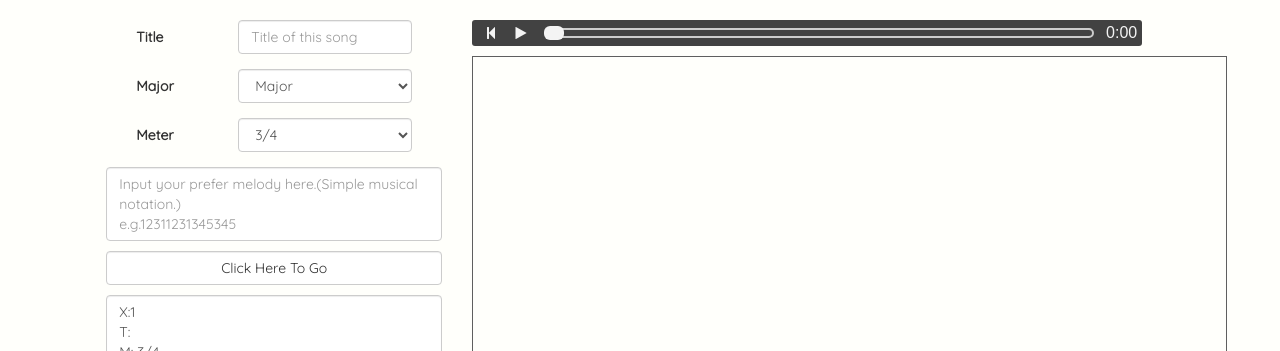
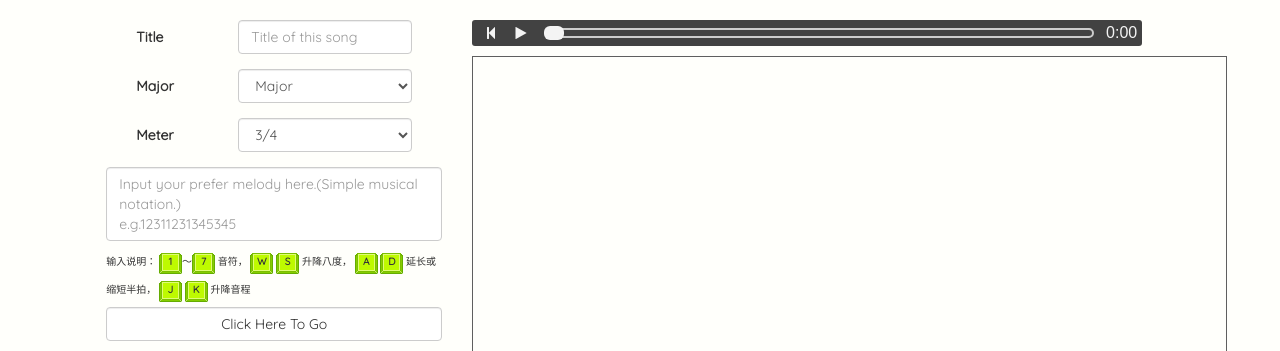
Before and after one commit to yippp/Musier, a Django app: page /app/notionLoad/ in a window 1280 px wide. Shown: the part 51-402 px from the top of the page. Run offline with Django 3.2, Linux system fonts and the light colour scheme; a map, chart or similar area stays blank; some libraries are stand-ins or nearby versions.

Commit message:
Some major changes
1. Move most js script to musier.js;
2. add instruction for input

```diff
--- /dev/null
+++ b/MusierWeb/app/static/app/musier.js
@@ -0,0 +1,131 @@
+// 文本编辑插件
+{}(function($){
+    /*
+     * 文本域光标操作（选、添、删、取）
+     */
+    $.fn.extend({
+        /*
+         * 获取光标所在位置
+         */
+        iGetFieldPos:function(){
+            var field=this.get(0);
+            if(document.selection){
+                //IE
+                $(this).focus();
+                var sel=document.selection;
+                var range=sel.createRange();
+                var dupRange=range.duplicate();
+                dupRange.moveToElementText(field);
+                dupRange.setEndPoint('EndToEnd',range);
+                field.selectionStart=dupRange.text.length-range.text.length;
+                field.selectionEnd=field.selectionStart+ range.text.length;
+            }
+            return field.selectionStart;
+        },
+        /*
+         * 选中指定位置内字符 || 设置光标位置
+         * --- 从start起选中(含第start个)，到第end结束（不含第end个）
+         * --- 若不输入end值，即为设置光标的位置（第start字符后）
+         */
+        iSelectField:function(start,end){
+            var field=this.get(0);
+            //end未定义，则为设置光标位置
+            if(arguments[1]==undefined){
+                end=start;
+            }
+            if(document.selection){
+                //IE
+                var range = field.createTextRange();
+                range.moveEnd('character',-$(this).val().length);
+                range.moveEnd('character',end);
+                range.moveStart('character',start);
+                range.select();
+            }else{
+                //非IE
+                field.setSelectionRange(start,end);
+                $(this).focus();
+            }
+        },
+        /*
+         * 选中指定字符串
+         */
+        iSelectStr:function(str){
+            var field=this.get(0);
+            var i=$(this).val().indexOf(str);
+            i != -1 ? $(this).iSelectField(i,i+str.length) : false;
+        },
+        /*
+         * 在光标之后插入字符串
+         */
+        iAddField:function(str){
+            var field=this.get(0);
+            var v=$(this).val();
+            var len=$(this).val().length;
+            if(document.selection){
+                //IE
+                $(this).focus()
+                document.selection.createRange().text=str;
+            }else{
+                //非IE
+                var selPos=field.selectionStart;
+                $(this).val($(this).val().slice(0,field.selectionStart)+str+$(this).val().slice(field.selectionStart,len));
+                this.iSelectField(selPos+str.length);
+            };
+        },
+        /*
+         * 删除光标前面(-)或者后面(+)的n个字符
+         */
+        iDelField:function(n){
+            var field=this.get(0);
+            var pos=$(this).iGetFieldPos();
+            var v=$(this).val();
+            //大于0则删除后面，小于0则删除前面
+            $(this).val(n>0 ? v.slice(0,pos-n)+v.slice(pos) : v.slice(0,pos)+v.slice(pos-n));
+            $(this).iSelectField(pos-(n<0 ? 0 : n));
+        }
+    });
+})(jQuery);
+/*
+文本框代理
+*/
+var LongNote = 0;
+var n_bgn = false;
+$("#inputArea").keypress(function(event){
+  if (event.keyCode == 8){
+    return false;
+  };
+  var k = event.which;
+
+  k = String.fromCharCode(k);
+  switch(k){
+      case "w": if(n_bgn){$(this).iAddField("'");}break;
+      case "s": if(n_bgn){$(this).iAddField(",");}break;
+      case "d": if(n_bgn){$(this).iAddField("+");LongNote += 1;}break;
+      case "a": if(LongNote >= 1){LongNote-=1;$(this).iDelField(1);};break;
+      case "1": $(this).iAddField("1");LongNote = 0;n_bgn=true;break;
+      case "2": $(this).iAddField("2");LongNote = 0;n_bgn=true;break;
+      case "3": $(this).iAddField("3");LongNote = 0;n_bgn=true;break;
+      case "4": $(this).iAddField("4");LongNote = 0;n_bgn=true;break;
+      case "5": $(this).iAddField("5");LongNote = 0;n_bgn=true;break;
+      case "6": $(this).iAddField("6");LongNote = 0;n_bgn=true;break;
+      case "7": $(this).iAddField("7");LongNote = 0;n_bgn=true;break;
+  }
+  return false;
+});
+/*
+Title 响应
+*/
+$('#Title').change(function(){
+    $('#editor-textarea').focus();
+    var Title = $('#Title').val(),
+        content = $('#editor-textarea').val();
+    var pos_T = content.indexOf("T"),
+        pos_end = content.indexOf("M")-1;
+    $('#editor-textarea').iSelectField(pos_T+2);
+    $('#editor-textarea').iDelField(-(pos_end-pos_T-2));
+    $('#editor-textarea').iAddField(Title);
+    $('#editor-textarea').change();
+    $('#Title').focus();
+
+
+});
--- a/MusierWeb/app/static/app/notionLoad.css
+++ b/MusierWeb/app/static/app/notionLoad.css
@@ -32,6 +32,21 @@ body {
 	margin-bottom: 10px;
 }
 
+.instruction{
+	display: block;
+	font-size: 10px;
+}
+
+.ico_key{
+	display: inline-block;
+	width:23px;
+	height:28px;
+	line-height:22px;
+	font-weight:bold;
+	text-align:center;
+	color:#363636;
+	background:url('./img/icon-keyboard.png') 0 -554px no-repeat;
+}
 
 
 #midi{
--- a/MusierWeb/app/templates/app/notionLoad.html
+++ b/MusierWeb/app/templates/app/notionLoad.html
@@ -75,6 +75,14 @@
         <textarea class="form-control"  id="inputArea" style="margin-top: 100px;margin-bottom: 10px;resize: none;" placeholder="Input your prefer melody here.(Simple musical notation.)
 e.g.12311231345345" rows = "3" form="notion_form"></textarea>
 
+        <div class="instruction">
+          输入说明：
+          <span class="ico_key">1</span>～<span class="ico_key">7</span> 音符，
+          <span class="ico_key">W</span> <span class="ico_key">S</span> 升降八度，
+          <span class="ico_key">A</span> <span class="ico_key">D</span> 延长或缩短半拍，
+          <span class="ico_key">J</span> <span class="ico_key">K</span> 升降音程
+        </div>
+
         <input class="btn btn-default col-sm-12 form-control" id = "submit" type="submit" value="Click Here To Go"/>
         <div class = "btn btn-default col-sm-12 form-control active" id = "waiting" style="display: none;">Loading<span>
           <div class="ball-clip-rotate-multiple" "><div><div></div></div></div></span>
@@ -131,153 +139,14 @@ K:C
       });
     }
 </script>
-<script type="text/javascript">
-{}(function($){
-    /*
-     * 文本域光标操作（选、添、删、取）
-     */
-    $.fn.extend({
-        /*
-         * 获取光标所在位置
-         */
-        iGetFieldPos:function(){
-            var field=this.get(0);
-            if(document.selection){
-                //IE
-                $(this).focus();
-                var sel=document.selection;
-                var range=sel.createRange();
-                var dupRange=range.duplicate();
-                dupRange.moveToElementText(field);
-                dupRange.setEndPoint('EndToEnd',range);
-                field.selectionStart=dupRange.text.length-range.text.length;
-                field.selectionEnd=field.selectionStart+ range.text.length;
-            }
-            return field.selectionStart;
-        },
-        /*
-         * 选中指定位置内字符 || 设置光标位置
-         * --- 从start起选中(含第start个)，到第end结束（不含第end个）
-         * --- 若不输入end值，即为设置光标的位置（第start字符后）
-         */
-        iSelectField:function(start,end){
-            var field=this.get(0);
-            //end未定义，则为设置光标位置
-            if(arguments[1]==undefined){
-                end=start;
-            }
-            if(document.selection){
-                //IE
-                var range = field.createTextRange();
-                range.moveEnd('character',-$(this).val().length);
-                range.moveEnd('character',end);
-                range.moveStart('character',start);
-                range.select();
-            }else{
-                //非IE
-                field.setSelectionRange(start,end);
-                $(this).focus();
-            }
-        },
-        /*
-         * 选中指定字符串
-         */
-        iSelectStr:function(str){
-            var field=this.get(0);
-            var i=$(this).val().indexOf(str);
-            i != -1 ? $(this).iSelectField(i,i+str.length) : false;
-        },
-        /*
-         * 在光标之后插入字符串
-         */
-        iAddField:function(str){
-            var field=this.get(0);
-            var v=$(this).val();
-            var len=$(this).val().length;
-            if(document.selection){
-                //IE
-                $(this).focus()
-                document.selection.createRange().text=str;
-            }else{
-                //非IE
-                var selPos=field.selectionStart;
-                $(this).val($(this).val().slice(0,field.selectionStart)+str+$(this).val().slice(field.selectionStart,len));
-                this.iSelectField(selPos+str.length);
-            };
-        },
-        /*
-         * 删除光标前面(-)或者后面(+)的n个字符
-         */
-        iDelField:function(n){
-            var field=this.get(0);
-            var pos=$(this).iGetFieldPos();
-            var v=$(this).val();
-            //大于0则删除后面，小于0则删除前面
-            $(this).val(n>0 ? v.slice(0,pos-n)+v.slice(pos) : v.slice(0,pos)+v.slice(pos-n));
-            $(this).iSelectField(pos-(n<0 ? 0 : n));
-        }
-    });
-})(jQuery);
-    function isNum(s)
-    {
-        if(s!=null){
-            var r,re;
-            re = /\d*/i; //\d表示数字,*表示匹配多个数字
-            r = s.match(re);
-            return (r==s)?true:false;
-        }
-        return false;
-    }
+<script src="{% static 'app/musier.js' %}" type="text/javascript">
 </script>
 <script type="text/javascript">
-    var LongNote = 0;
-    var n_bgn = false;
-    //文本框输入
-    $("#inputArea").keypress(function(event){
-      if (event.keyCode == 8){
-        return false;
-      };
-      var k = event.which;
-
-      k = String.fromCharCode(k);
-      switch(k){
-          case "w": if(n_bgn){$(this).iAddField("'");}break;
-          case "s": if(n_bgn){$(this).iAddField(",");}break;
-          case "d": if(n_bgn){$(this).iAddField("+");LongNote += 1;console.log(LongNote);}break;
-          case "a": if(LongNote >= 1){console.log("Del");LongNote-=1;$(this).iDelField(1);};break;
-          case "1": $(this).iAddField("1");LongNote = 0;n_bgn=true;break;
-          case "2": $(this).iAddField("2");LongNote = 0;n_bgn=true;break;
-          case "3": $(this).iAddField("3");LongNote = 0;n_bgn=true;break;
-          case "4": $(this).iAddField("4");LongNote = 0;n_bgn=true;break;
-          case "5": $(this).iAddField("5");LongNote = 0;n_bgn=true;break;
-          case "6": $(this).iAddField("6");LongNote = 0;n_bgn=true;break;
-          case "7": $(this).iAddField("7");LongNote = 0;n_bgn=true;break;
-      }
-      return false;
-
-    });
-
-    $('#Title').change(function(){
-        $('#editor-textarea').focus();
-        var Title = $('#Title').val(),
-            content = $('#editor-textarea').val();
-        var pos_T = content.indexOf("T"),
-            pos_end = content.indexOf("M")-1;
-        console.log(pos_T,pos_end)
-        $('#editor-textarea').iSelectField(pos_T+2);
-        $('#editor-textarea').iDelField(-(pos_end-pos_T-2));
-        $('#editor-textarea').iAddField(Title);
-        $('#editor-textarea').change();
-        $('#Title').focus();
-
-
-    });
-</script>
-<script type="text/javascript">
+  /*
+  POST
+  */
   $(document).ready(function(){
-    $.ajaxSetup({
-       data: {csrfmiddlewaretoken: '{{ csrf_token }}' },
-    });
+    $.ajaxSetup({data: {csrfmiddlewaretoken: '{{ csrf_token }}' },});
     $('#notion_form').submit(function(){
       var Major = $("#Major").val();
       var Meter = $("#Meter").val();
@@ -292,9 +161,8 @@ K:C
           cache: false,
           dataType: "JSON",
           success: function(result, statues, xml){
-            console.log(result.generated_notions)
             $('#editor-textarea').val(result.generated_notions);
-            $('#editor-textarea').change();                  //成功时弹出view传回来的结果
+            $('#editor-textarea').change();
             $("#submit").show();
             $('#midi_download_btn').show();
             $('#map_download').show();
@@ -312,17 +180,16 @@ K:C
       $('#notion_form').submit();
     });
     $('#map_download').click(function(){
-      console.log("save");
       html2canvas(document.querySelector("#notioanCanvas")).then(canvas => {
         var imgsrc = canvas.toDataURL();
+        var title = $('#Title').val();
         var a = document.createElement("a");
         a.href_lang='image/png';
-        a.download = "Sheet.png";
+        a.download = title+"Sheet.png";
         a.href = imgsrc;
         a.click();
       });
     });
-
   });
 </script>
 </body>
--- a/MusierWeb/app/urls.py
+++ b/MusierWeb/app/urls.py
@@ -6,5 +6,6 @@ from . import views
 
 urlpatterns = [
     path('', views.index, name='index'),
-    path('notionLoad/', views.notionLoad, name='notionLoad')
+    path('notionLoad/', views.notionLoad, name='notionLoad'),
+    path('regenerate/',views.regenerate, name='regenerate')
 ]+ static(settings.STATIC_URL, document_root=settings.STATIC_ROOT)
--- a/MusierWeb/app/views.py
+++ b/MusierWeb/app/views.py
@@ -11,7 +11,7 @@ BASE_DIR = os.path.dirname(os.path.dirname(os.path.abspath(__file__)))
 sys.path.append(BASE_DIR+"/app/")
 sys.path.append(BASE_DIR+"/app/Capriccia/")
 from Capriccia.GAMain import *
-
+Seq = [[],[]]
 
 def index(request):
 	return render(request, 'app/index.html', {})
@@ -19,7 +19,6 @@ def index(request):
 def notionLoad(request):
 	#GET request
 	if request.method == "GET":
-		print(sys.path)
 		return render(request, 'app/notionLoad.html', {})
 	#POST request
 	elif request.method == "POST":
@@ -39,7 +38,7 @@ def notionLoad(request):
 		bgn = 1
 		numDict=["1","^1","2","^2","3","4","^4","5","^5","6","^6","7"]
 		for note in notions:
-			if note.isNumber():
+			if note.isdigit():
 				if bgn:
 					num = numDict.index(note)
 					bgn = 0
@@ -127,3 +126,7 @@ K:bass
 
 	else:
 		return redirect("/app/notionLoad")
+
+def regenerate(request):
+	if request.method == 'POST':
+		return HttpResponse(json.dumps({"regenerated_notions":regenerated_notions}), content_type="application/json")
```
Also changed, not shown: MusierWeb/app/static/app/img/icon-keyboard.png (added), MusierWeb/app/static/app/img/key_a.png (added), MusierWeb/app/static/app/img/key_d.png (added), MusierWeb/app/static/app/img/key_j.png (added), MusierWeb/app/static/app/img/key_k.png (added), MusierWeb/app/static/app/img/key_s.png (added), MusierWeb/app/static/app/img/key_w.png (added).
